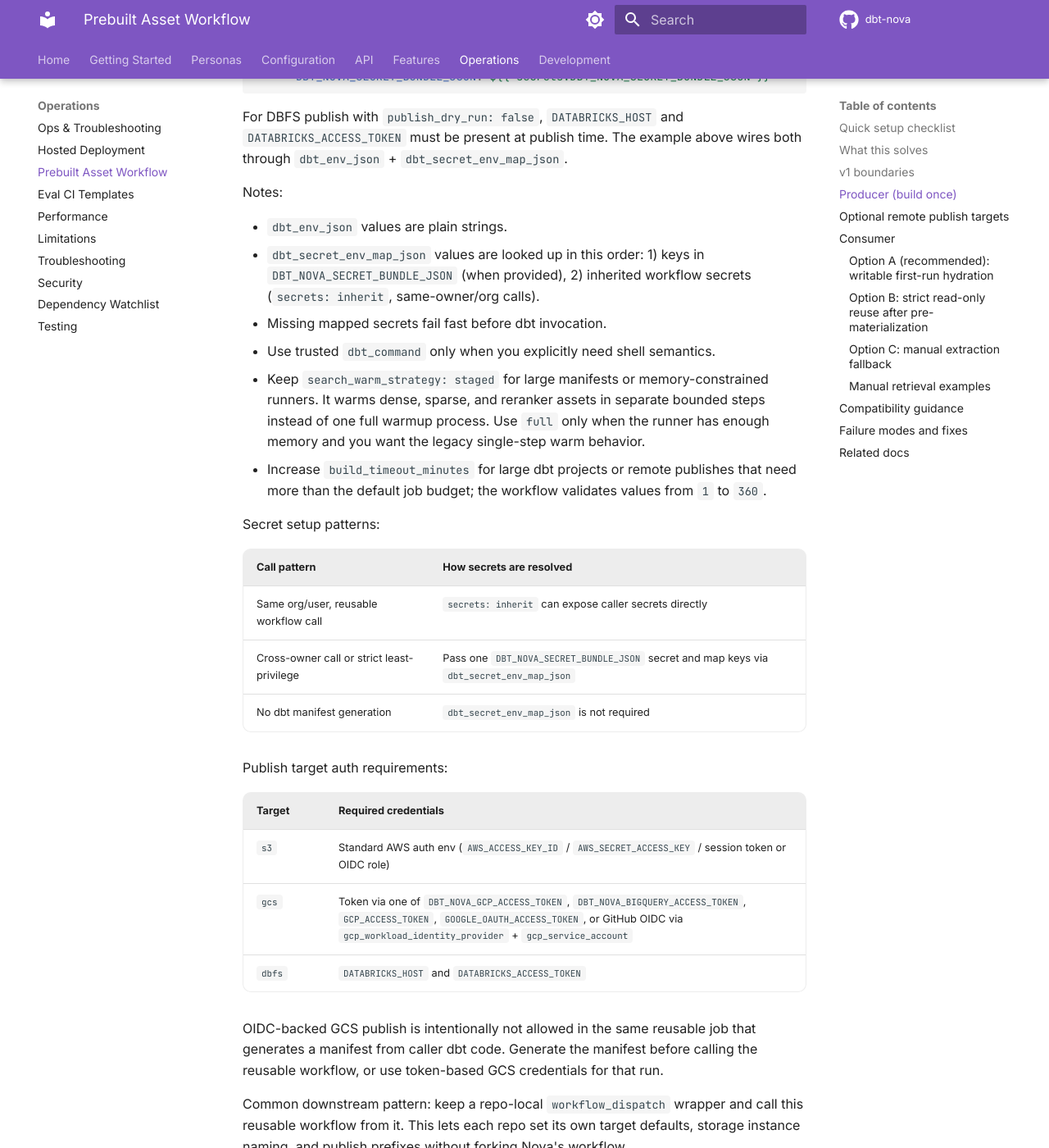
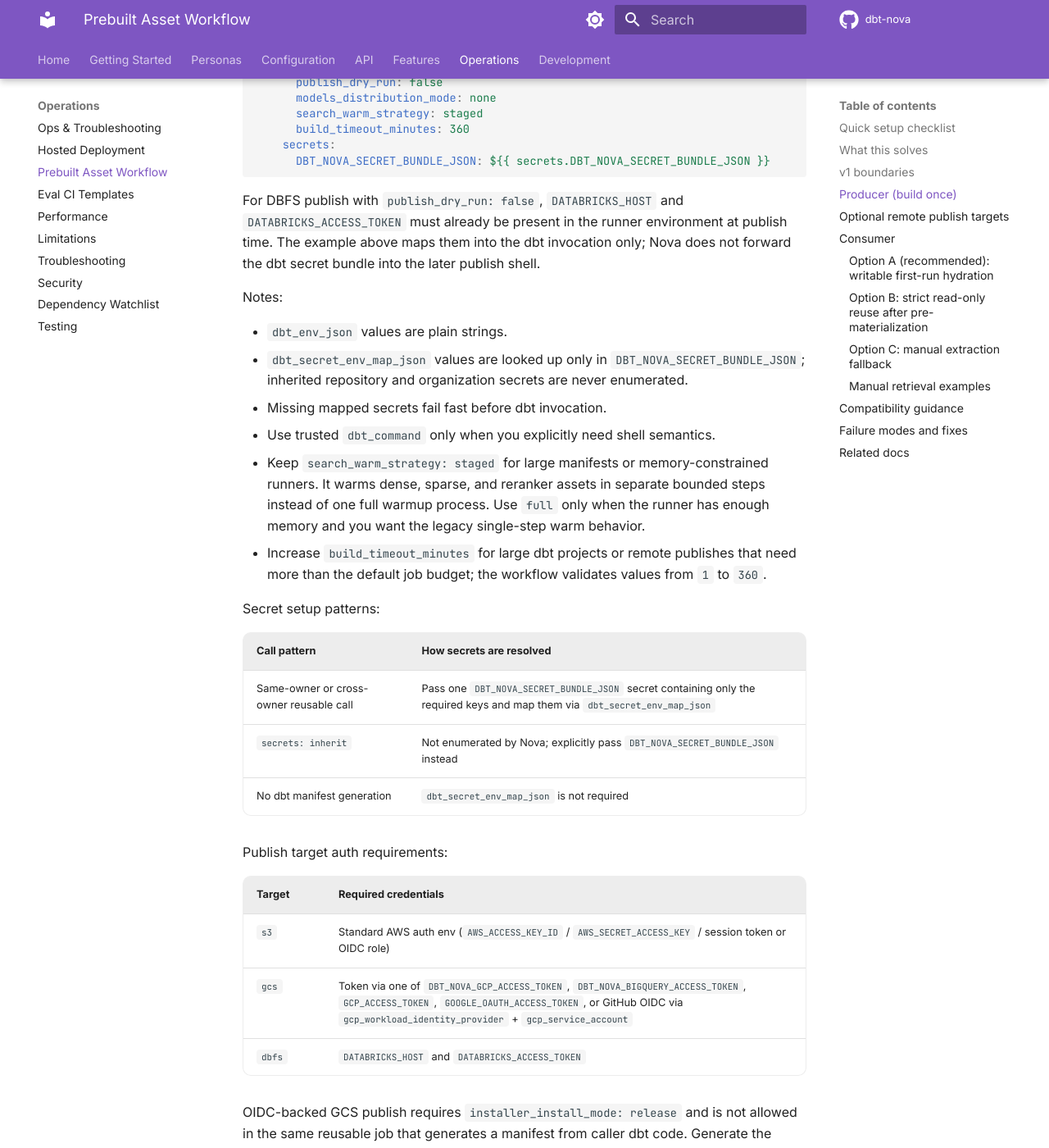
Before and after one commit to joe-broadhead/dbt-nova, an MkDocs documentation site: the page built from docs/operations/prebuilt-assets.md, in a window 1280 px wide and 1400 px high, scrolled down 3773 px. Shown: the whole window at 82% size. Built offline with MkDocs 1.6.1 and Material for MkDocs 9.7.7, drawn with Linux system fonts in a browser that asks for light colours; comment, search, counter and statistics services are not loaded; some of the changed text lies outside the part shown.

Commit message:
security: harden reusable workflow trust boundaries

````diff
--- a/docs/operations/prebuilt-assets.md
+++ b/docs/operations/prebuilt-assets.md
@@ -47,6 +47,11 @@ aligned with the workflow ref. `v0.0.6` includes the runner override inputs; use
 `v0.0.6`, a newer release tag, or an immutable commit SHA when passing them.
 Reusable workflows reject branch-like installer refs unless
 `allow_mutable_installer_ref: true` is set for a trusted development run.
+Source installs resolve the requested ref to one commit, use credentials only
+during that fetch, and remove the source checkout's Git metadata before build.
+They refuse to run whenever the job exposes GitHub OIDC request credentials.
+Remove `id-token: write` for source-based development jobs; use
+`installer_install_mode: release` when OIDC is required.
 
 ```yaml
 name: Build Nova Assets
@@ -84,7 +89,7 @@ Alternative producer inputs:
 - `runner_labels_json` (JSON array of runner labels, overriding `runner` when
   a self-hosted pool requires multiple labels)
 - workflow_call secret `DBT_NOVA_SECRET_BUNDLE_JSON` (optional JSON object of
-  `secret-name -> secret-value` entries for cross-owner reusable workflow calls)
+  the exact `secret-name -> secret-value` entries exposed to the workflow)
 
 Structured mode is the recommended default:
 
@@ -148,15 +153,16 @@ jobs:
 ```
 
 For DBFS publish with `publish_dry_run: false`, `DATABRICKS_HOST` and
-`DATABRICKS_ACCESS_TOKEN` must be present at publish time. The example above
-wires both through `dbt_env_json` + `dbt_secret_env_map_json`.
+`DATABRICKS_ACCESS_TOKEN` must already be present in the runner environment at
+publish time. The example above maps them into the dbt invocation only; Nova
+does not forward the dbt secret bundle into the later publish shell.
 
 Notes:
 
 - `dbt_env_json` values are plain strings.
-- `dbt_secret_env_map_json` values are looked up in this order:
-  1) keys in `DBT_NOVA_SECRET_BUNDLE_JSON` (when provided),
-  2) inherited workflow secrets (`secrets: inherit`, same-owner/org calls).
+- `dbt_secret_env_map_json` values are looked up only in
+  `DBT_NOVA_SECRET_BUNDLE_JSON`; inherited repository and organization secrets
+  are never enumerated.
 - Missing mapped secrets fail fast before dbt invocation.
 - Use trusted `dbt_command` only when you explicitly need shell semantics.
 - Keep `search_warm_strategy: staged` for large manifests or memory-constrained
@@ -171,8 +177,8 @@ Secret setup patterns:
 
 | Call pattern | How secrets are resolved |
 |---|---|
-| Same org/user, reusable workflow call | `secrets: inherit` can expose caller secrets directly |
-| Cross-owner call or strict least-privilege | Pass one `DBT_NOVA_SECRET_BUNDLE_JSON` secret and map keys via `dbt_secret_env_map_json` |
+| Same-owner or cross-owner reusable call | Pass one `DBT_NOVA_SECRET_BUNDLE_JSON` secret containing only the required keys and map them via `dbt_secret_env_map_json` |
+| `secrets: inherit` | Not enumerated by Nova; explicitly pass `DBT_NOVA_SECRET_BUNDLE_JSON` instead |
 | No dbt manifest generation | `dbt_secret_env_map_json` is not required |
 
 Publish target auth requirements:
@@ -183,9 +189,10 @@ Publish target auth requirements:
 | `gcs` | Token via one of `DBT_NOVA_GCP_ACCESS_TOKEN`, `DBT_NOVA_BIGQUERY_ACCESS_TOKEN`, `GCP_ACCESS_TOKEN`, `GOOGLE_OAUTH_ACCESS_TOKEN`, or GitHub OIDC via `gcp_workload_identity_provider` + `gcp_service_account` |
 | `dbfs` | `DATABRICKS_HOST` and `DATABRICKS_ACCESS_TOKEN` |
 
-OIDC-backed GCS publish is intentionally not allowed in the same reusable job
-that generates a manifest from caller dbt code. Generate the manifest before
-calling the reusable workflow, or use token-based GCS credentials for that run.
+OIDC-backed GCS publish requires `installer_install_mode: release` and is not
+allowed in the same reusable job that generates a manifest from caller dbt
+code. Generate the manifest before calling the reusable workflow and use a
+signed Nova release binary, or use token-based GCS credentials for that run.
 
 Common downstream pattern: keep a repo-local `workflow_dispatch` wrapper and
 call this reusable workflow from it. This lets each repo set its own target
````
Also changed, not shown: CHANGELOG.md (+5 -0 lines), README.md (+9 -4 lines), docs/development/ci.md (+10 -4 lines), docs/features/metadata-audit.md (+5 -8 lines), 3 other files.
